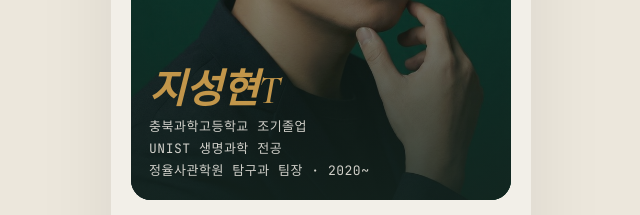
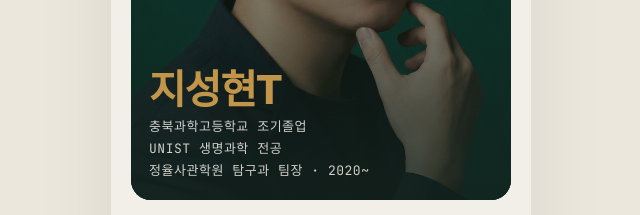
Before and after one commit to Jsh-newbie/instagram-privacy, a plain HTML site: page index.html in a window 1280 px wide. Shown: the part 379-594 px from the top of the page, 319-959 px from the left. Drawn offline with nearby package versions, Linux system fonts and the light colour scheme; a web font is replaced by a local one.

Commit message:
feat: cover name — Pretendard 800 matching hero title

```diff
--- a/index.html
+++ b/index.html
@@ -706,12 +706,12 @@
     color: #F2EFE8;
   }
   .hero2__cover-name {
-    font-family: var(--font-heading);
-    font-style: italic;
-    font-weight: 600;
+    font-family: var(--font-sans);
+    font-style: normal;
+    font-weight: 800;
     font-size: 40px;
     line-height: 1.0;
-    letter-spacing: -0.01em;
+    letter-spacing: -0.03em;
     color: var(--accent);
     margin-bottom: 6px;
   }
```
